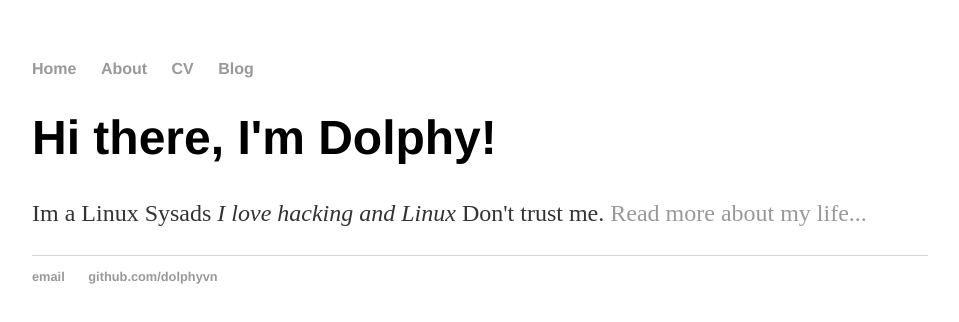
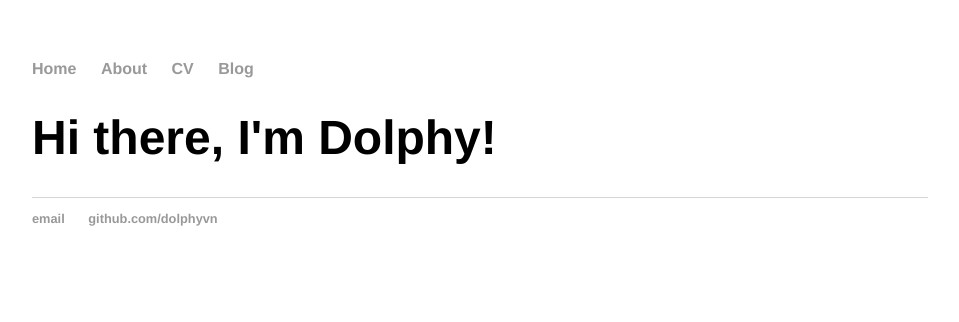
Before and after one commit to dolphyvn/dolphyvn.github.io, a plain HTML site: page index.html in a window 1280 px wide. Shown: the whole page, without its empty margins (160-1119 px from the left). Drawn offline with Linux system fonts and the light colour scheme.

Commit message:
Update index.html

```diff
--- a/index.html
+++ b/index.html
@@ -17,7 +17,7 @@
 		<div class="container">
     		<div class="blurb">
         		<h1>Hi there, I'm Dolphy!</h1>
-				<p>Im a Linux Sysads <em>I love hacking and Linux</em> Don't trust me. <a href="/about">Read more about my life...</a></p>
+
     		</div><!-- /.blurb -->
 		</div><!-- /.container -->
 		<footer>
```
